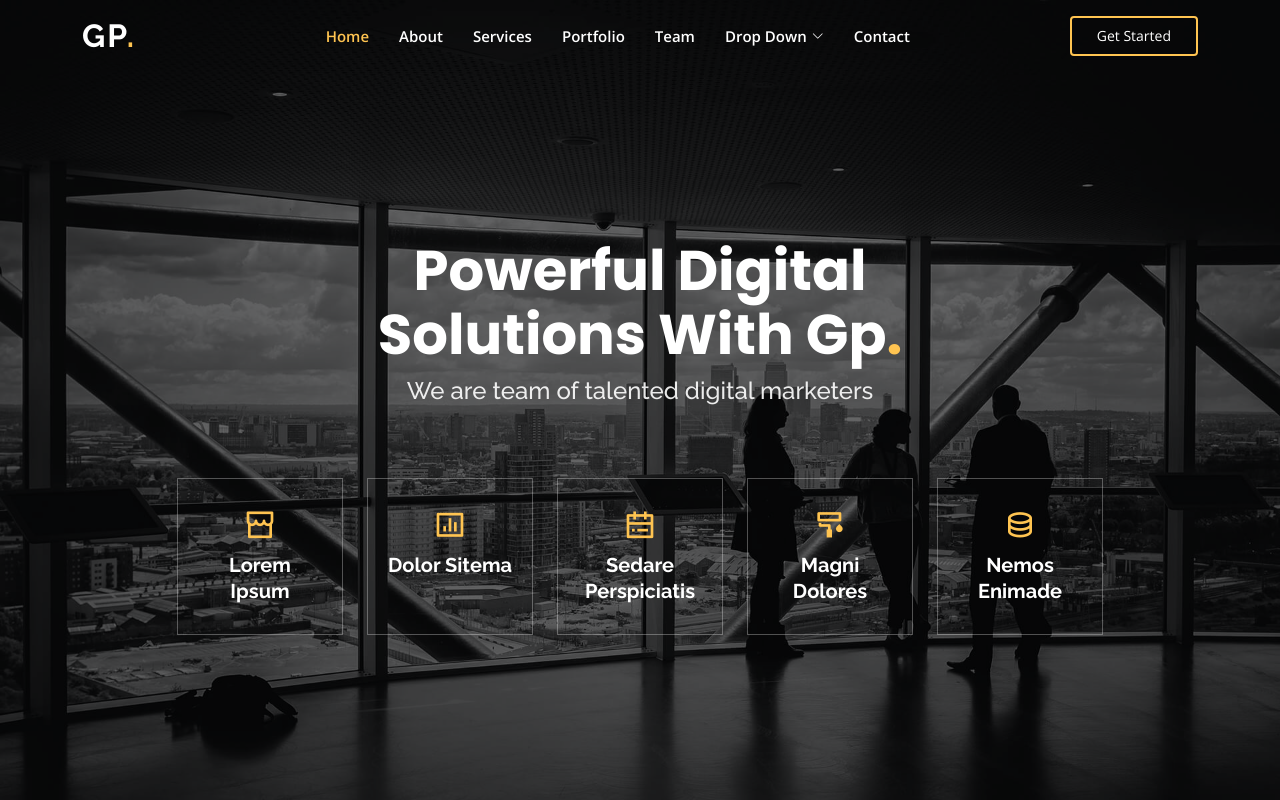
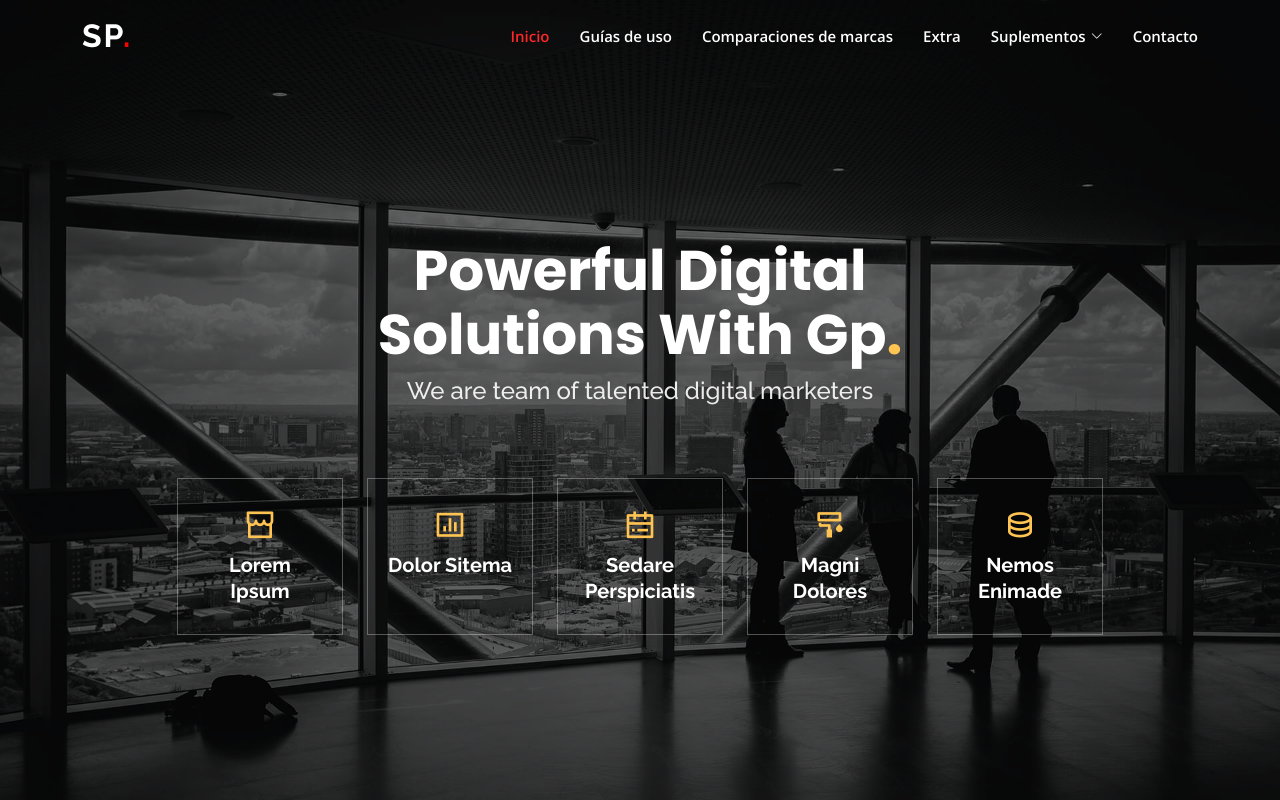
Before and after one commit to IstsHitori/Proyecto_Aula, a plain HTML site: page index.html in a window 1280 px wide. Shown: the top 800 px of the page. Drawn offline with nearby package versions, Linux system fonts and the light colour scheme; animation ran at ten frames a second.

Commit message:
terminando modificaciones del header

```diff
--- a/assets/css/style.css
+++ b/assets/css/style.css
@@ -145,26 +145,14 @@ h6 {
 }
 
 #header .logo a span {
-  color: #ffc451;
+  color: red;
 }
 
 #header .logo img {
   max-height: 40px;
 }
 
-/*--------------------------------------------------------------
-#  Get Startet Button
---------------------------------------------------------------*/
-.get-started-btn {
-  color: #fff;
-  border-radius: 4px;
-  padding: 7px 25px 8px 25px;
-  white-space: nowrap;
-  transition: 0.3s;
-  font-size: 14px;
-  display: inline-block;
-  border: 2px solid #ffc451;
-}
+
 
 .get-started-btn:hover {
   background: #ffbb38;
@@ -224,7 +212,7 @@ h6 {
 .navbar .active,
 .navbar .active:focus,
 .navbar li:hover>a {
-  color: #ffc451;
+  color: rgb(255, 39, 39);
 }
 
 .navbar .dropdown ul {
@@ -261,7 +249,7 @@ h6 {
 .navbar .dropdown ul a:hover,
 .navbar .dropdown ul .active:hover,
 .navbar .dropdown ul li:hover>a {
-  background-color: #ffc451;
+  background-color: rgb(253, 71, 71);
 }
 
 .navbar .dropdown:hover>ul {
--- a/index.html
+++ b/index.html
@@ -5,12 +5,12 @@
   <meta charset="utf-8">
   <meta content="width=device-width, initial-scale=1.0" name="viewport">
 
-  <title>Gp Bootstrap Template - Index</title>
+  <title>SUPLEMAX</title>
   <meta content="" name="description">
   <meta content="" name="keywords">
 
   <!-- Favicons -->
-  <link href="assets/img/favicon.png" rel="icon">
+  <link href="assets/img/favicon-32x32.png" rel="icon">
   <link href="assets/img/apple-touch-icon.png" rel="apple-touch-icon">
 
   <!-- Google Fonts -->
@@ -43,40 +43,28 @@
   <header id="header" class="fixed-top ">
     <div class="container d-flex align-items-center justify-content-lg-between">
 
-      <h1 class="logo me-auto me-lg-0"><a href="index.html">Gp<span>.</span></a></h1>
+      <h1 class="logo me-auto me-lg-0"><a href="index.html">SP<span>.</span></a></h1>
       <!-- Uncomment below if you prefer to use an image logo -->
       <!-- <a href="index.html" class="logo me-auto me-lg-0"><img src="assets/img/logo.png" alt="" class="img-fluid"></a>-->
 
       <nav id="navbar" class="navbar order-last order-lg-0">
         <ul>
-          <li><a class="nav-link scrollto active" href="#hero">Home</a></li>
-          <li><a class="nav-link scrollto" href="#about">About</a></li>
-          <li><a class="nav-link scrollto" href="#services">Services</a></li>
-          <li><a class="nav-link scrollto " href="#portfolio">Portfolio</a></li>
-          <li><a class="nav-link scrollto" href="#team">Team</a></li>
-          <li class="dropdown"><a href="#"><span>Drop Down</span> <i class="bi bi-chevron-down"></i></a>
+          <li><a class="nav-link scrollto active" href="#hero">Inicio</a></li>
+          <li><a class="nav-link scrollto" href="#about">Guías de uso</a></li>
+          <li><a class="nav-link scrollto" href="#services">Comparaciones de marcas</a></li>
+          <li><a class="nav-link scrollto " href="#portfolio">Extra</a></li>
+          <li class="dropdown"><a href="#"><span>Suplementos</span> <i class="bi bi-chevron-down"></i></a>
             <ul>
-              <li><a href="#">Drop Down 1</a></li>
-              <li class="dropdown"><a href="#"><span>Deep Drop Down</span> <i class="bi bi-chevron-right"></i></a>
-                <ul>
-                  <li><a href="#">Deep Drop Down 1</a></li>
-                  <li><a href="#">Deep Drop Down 2</a></li>
-                  <li><a href="#">Deep Drop Down 3</a></li>
-                  <li><a href="#">Deep Drop Down 4</a></li>
-                  <li><a href="#">Deep Drop Down 5</a></li>
-                </ul>
-              </li>
-              <li><a href="#">Drop Down 2</a></li>
-              <li><a href="#">Drop Down 3</a></li>
-              <li><a href="#">Drop Down 4</a></li>
+              <li><a href="#">Protenias</a></li>
+              <li><a href="#">Creatinas</a></li>
+              <li><a href="#">Ganadores de masa</a></li>
             </ul>
           </li>
-          <li><a class="nav-link scrollto" href="#contact">Contact</a></li>
+          <li><a class="nav-link scrollto" href="#contact">Contacto</a></li>
         </ul>
         <i class="bi bi-list mobile-nav-toggle"></i>
       </nav><!-- .navbar -->
 
-      <a href="#about" class="get-started-btn scrollto">Get Started</a>
 
     </div>
   </header><!-- End Header -->
```
Also changed, not shown: assets/img/favicon-32x32.png (added), assets/img/favicon.png (deleted).
